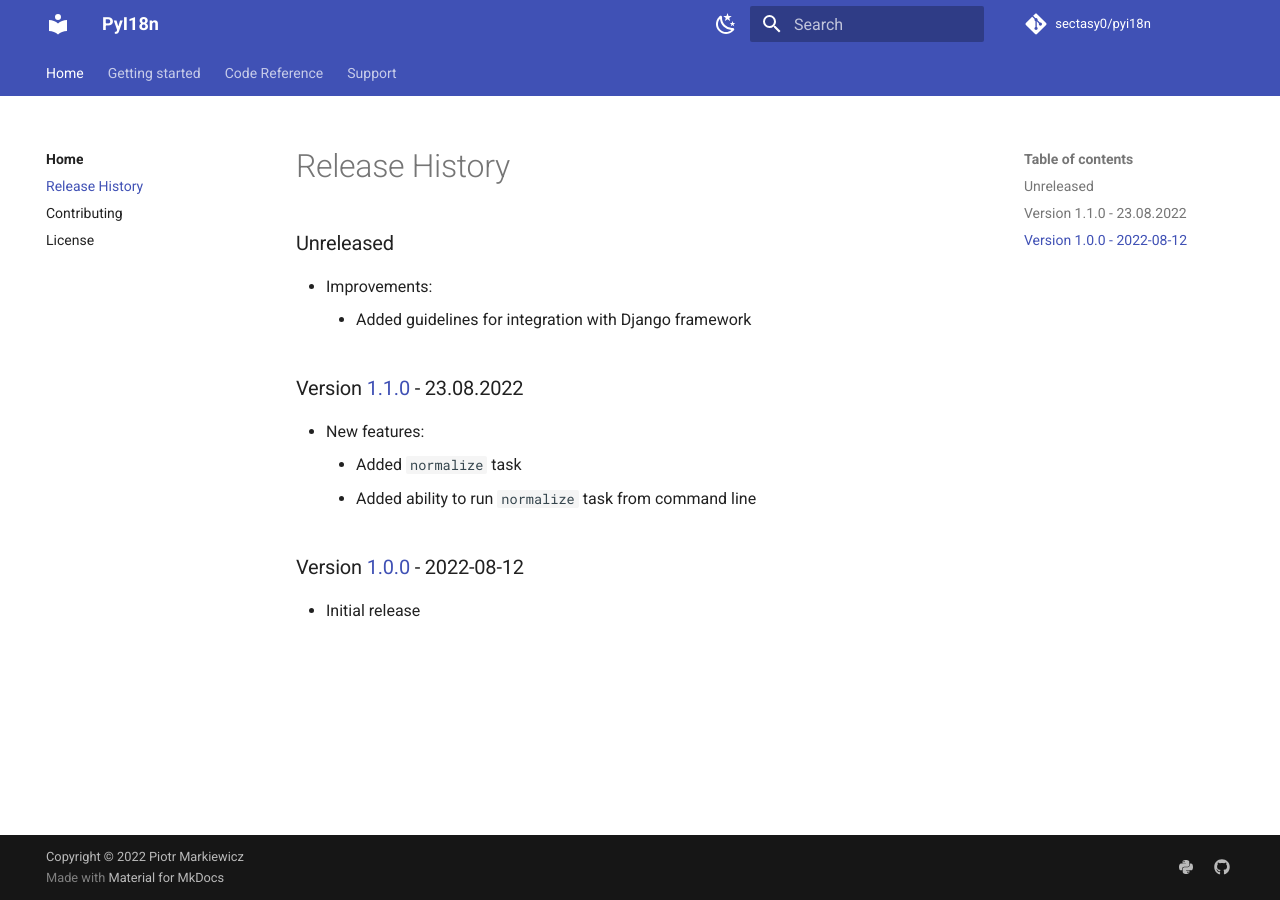
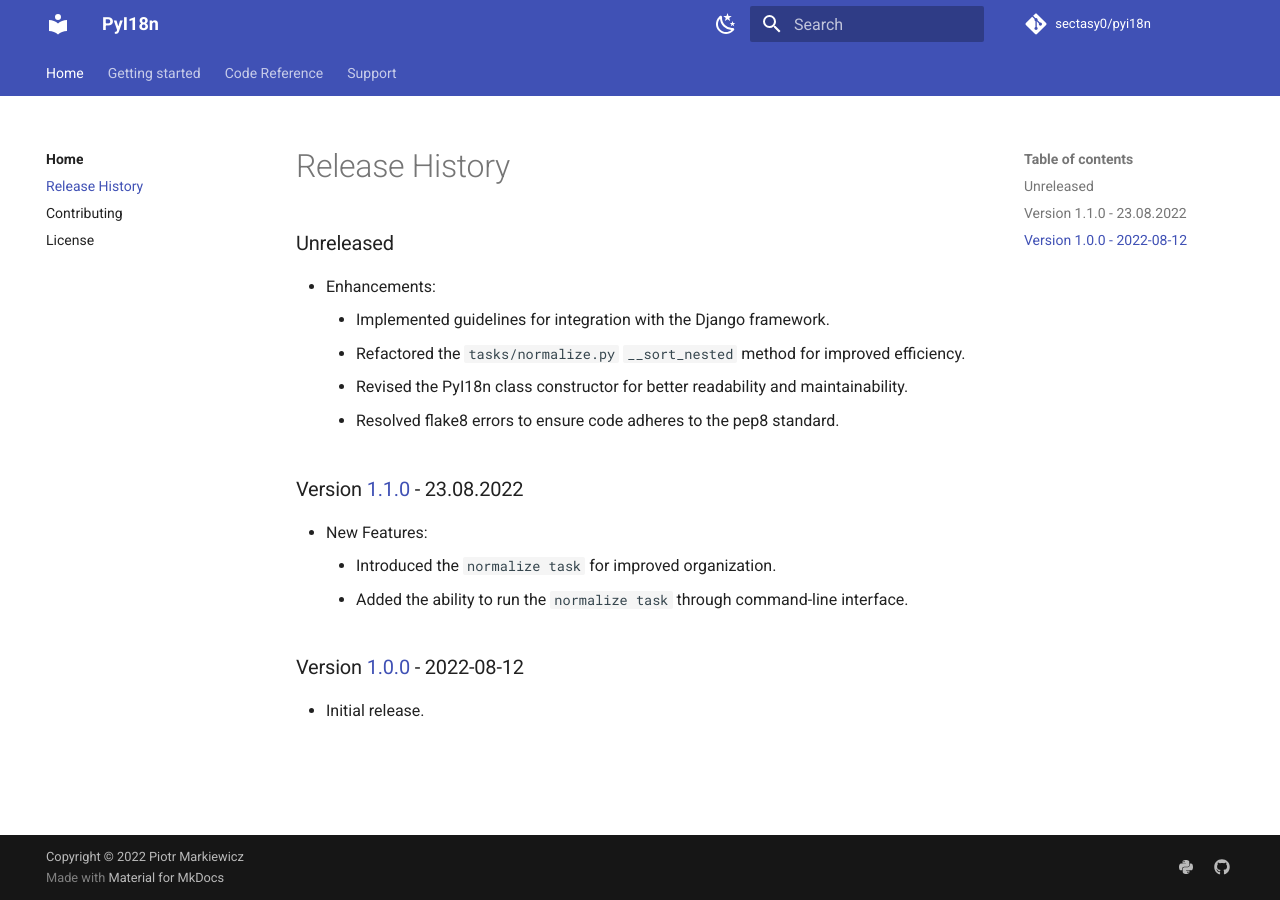
Before and after one commit to sectasy0/pyi18n, an MkDocs documentation site: the page built from docs/home/release-history.md, in a window 1280 px wide. Built offline with MkDocs 1.6.1 and Material for MkDocs 9.7.7, drawn with Linux system fonts in a browser that asks for light colours; comment, search, counter and statistics services are not loaded; the version menu is left out.

```diff
--- a/docs/home/release-history.md
+++ b/docs/home/release-history.md
@@ -1,13 +1,17 @@
 ### Unreleased
-* Improvements:
-    * Added guidelines for integration with Django framework
+
+* Enhancements:
+    * Implemented guidelines for integration with the Django framework.
+    * Refactored the `tasks/normalize.py` `__sort_nested` method for improved efficiency.
+    * Revised the PyI18n class constructor for better readability and maintainability.
+    * Resolved flake8 errors to ensure code adheres to the pep8 standard.
 
 ### Version [1.1.0](https://pypi.org/project/pyi18n-v2/1.1.0/) - 23.08.2022
 
-* New features:
-    * Added `normalize` task
-    * Added ability to run `normalize` task from command line
+* New Features:
+    * Introduced the `normalize task` for improved organization.
+    * Added the ability to run the `normalize task` through command-line interface.
 
 ### Version [1.0.0](https://pypi.org/project/pyi18n-v2/1.0.0/) - 2022-08-12
 
-* Initial release
+* Initial release.
```
Also changed, not shown: README.md (+2 -0 lines), 3 other files.
